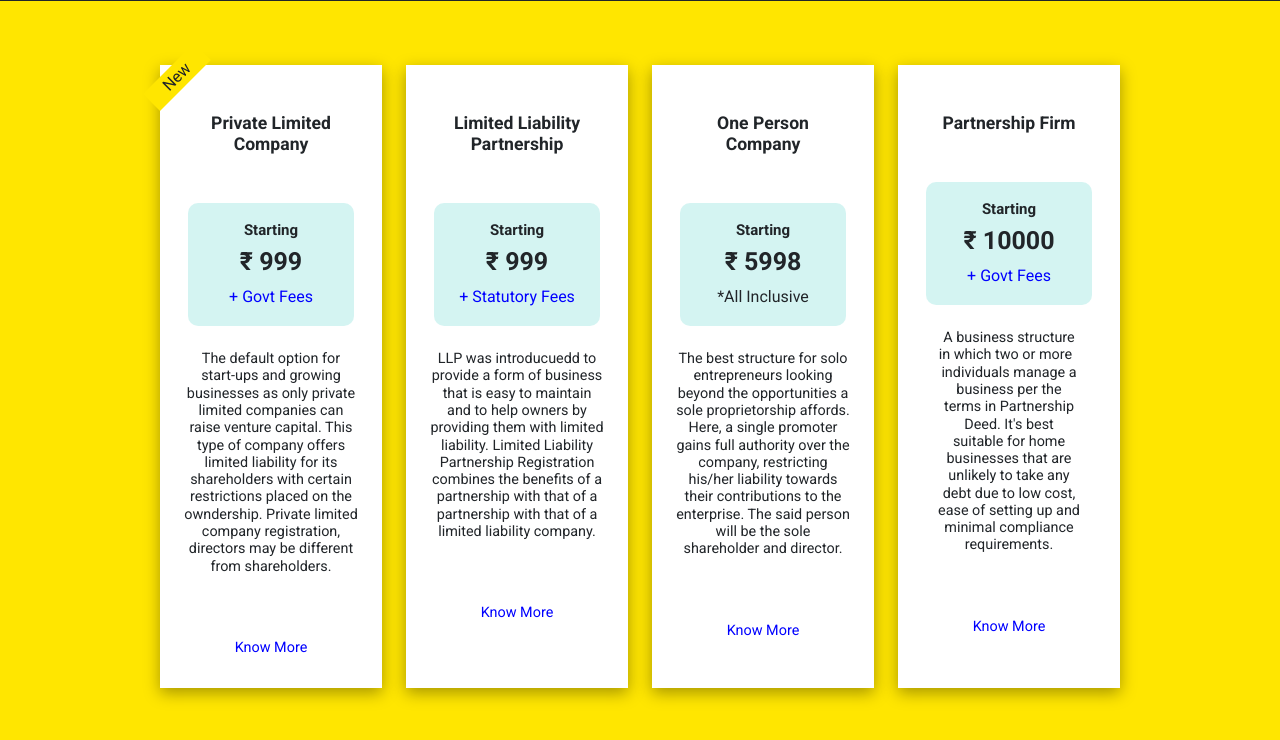
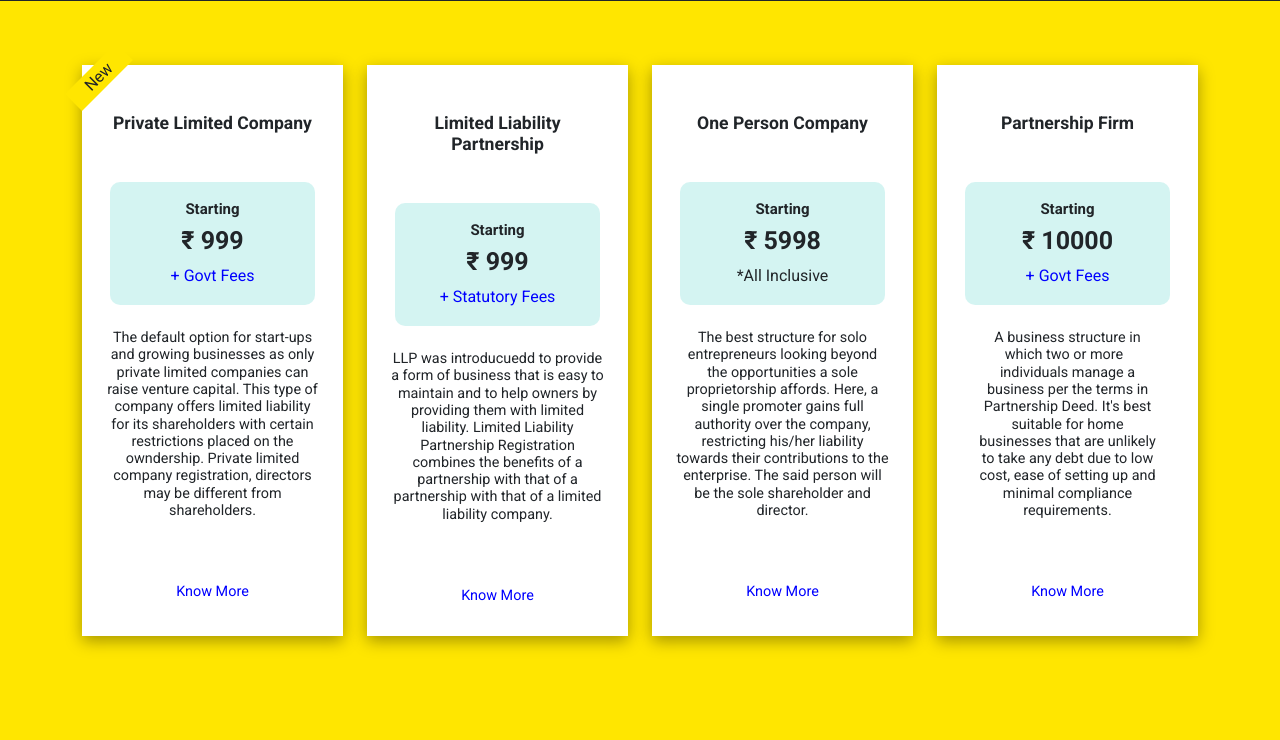
Before and after one commit to satwikrprabhu/Company360InternshalaAssign, a plain HTML site: page index.html in a window 1280 px wide. Shown: the part 52-792 px from the top of the page. Drawn offline with nearby package versions, Linux system fonts and the light colour scheme.

Commit message:
Update index.html

```diff
--- a/index.html
+++ b/index.html
@@ -25,8 +25,8 @@
       </div>
     </nav>
 
-    <div class="container-fluid">
-    <div class="container-fluid">
+    <div class="container">
+    <div class="">
       <div class="row d-flex d-md-none">
         <div id="myCarousel" class="carousel carousel-dark slide slide w-100" data-ride="carousel" data-interval="3000">
 
```
